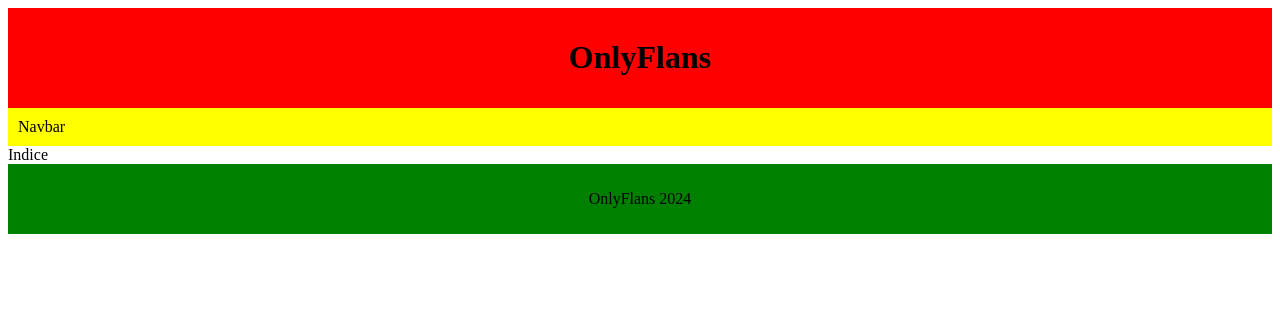
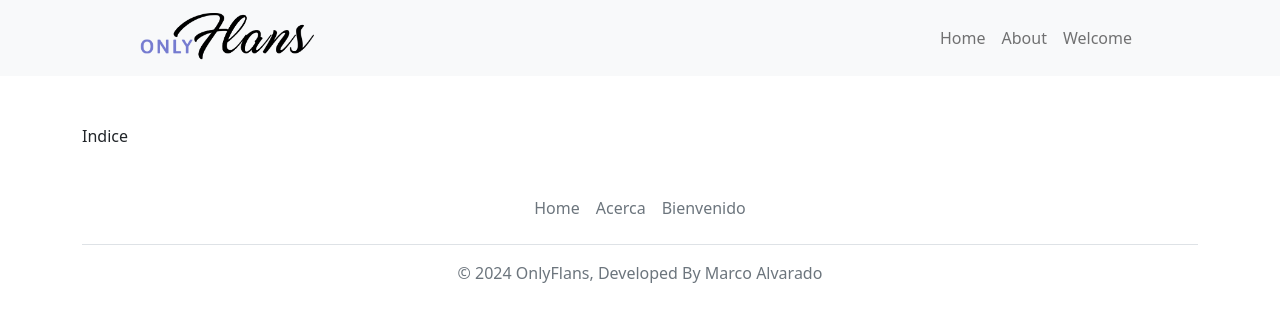
Before and after one commit to 7pixel-cl/OnlyFlans, a Django app: page / in a window 1280 px wide. Shown: the top 322 px of the page. Run offline with Django 5.2, Linux system fonts and the light colour scheme.

Commit message:
feat: integra boostrap y crea nuevos templates

```diff
--- a/onlyFlans/onlyFlans/settings.py
+++ b/onlyFlans/onlyFlans/settings.py
@@ -117,7 +117,7 @@ USE_TZ = True
 # https://docs.djangoproject.com/en/5.1/howto/static-files/
 
 STATIC_URL = "static/"
-
+STATICFILES_DIRS = [BASE_DIR / "static"]
 # Default primary key field type
 # https://docs.djangoproject.com/en/5.1/ref/settings/#default-auto-field
 
--- a/onlyFlans/onlyFlans/urls.py
+++ b/onlyFlans/onlyFlans/urls.py
@@ -21,7 +21,7 @@ from web.views import home, about, bienvenido
 
 urlpatterns = [
     path("admin/", admin.site.urls),
-    path("", home),
-    path("about/", about),
-    path("welcome/", bienvenido),
+    path("", home, name="home"),
+    path("about/", about, name="about"),
+    path("welcome/", bienvenido, name="welcome"),
 ]
--- a/onlyFlans/web/templates/base.html
+++ b/onlyFlans/web/templates/base.html
@@ -1,30 +1,34 @@
 <!DOCTYPE html>
 <html lang="en">
   <head>
-    <meta charset="UTF-8" />
-    <meta name="viewport" content="width=device-width, initial-scale=1.0" />
-    <title>OnlyFlans</title>
+    <!-- Required meta tags -->
+    <meta charset="utf-8" />
+    <meta name="viewport" content="width=device-width, initial-scale=1" />
+
+    <!-- Bootstrap CSS -->
+    <link
+      href="https://cdn.jsdelivr.net/npm/bootstrap@5.0.2/dist/css/bootstrap.min.css"
+      rel="stylesheet"
+      integrity="sha384-EVSTQN3/azprG1Anm3QDgpJLIm9Nao0Yz1ztcQTwFspd3yD65VohhpuuCOmLASjC"
+      crossorigin="anonymous"
+    />
+
+    <title>Bienvenido a onlyflans</title>
   </head>
-  <style>
-    header {
-      background-color: red;
-      padding: 10px;
-      text-align: center;
-    }
-    footer {
-      background-color: green;
-      padding: 10px;
-      text-align: center;
-    }
-  </style>
-  <header>
-    <h1>OnlyFlans</h1>
-  </header>
   <body>
-    <nav style="background-color: yellow; padding: 10px">Navbar</nav>
-    {% block content %} {% endblock %}
+    {% include 'header.html' %} {% include 'navbar.html' %}
+
+    <!-- Optional JavaScript; choose one of the two! -->
+
+    <div class="container pt-5">{% block content %} {% endblock %}</div>
+
+    {% include 'footer.html' %}
+
+    <!-- Option 1: Bootstrap Bundle with Popper -->
+    <script
+      src="https://cdn.jsdelivr.net/npm/bootstrap@5.0.2/dist/js/bootstrap.bundle.min.js"
+      integrity="sha384-MrcW6ZMFYlzcLA8Nl+NtUVF0sA7MsXsP1UyJoMp4YLEuNSfAP+JcXn/tWtIaxVXM"
+      crossorigin="anonymous"
+    ></script>
   </body>
-  <footer>
-    <p>OnlyFlans 2024</p>
-  </footer>
 </html>
--- /dev/null
+++ b/onlyFlans/web/templates/footer.html
@@ -0,0 +1,20 @@
+<div class="container">
+  <footer class="py-3 my-4">
+    <ul class="nav justify-content-center border-bottom pb-3 mb-3">
+      <li class="nav-item">
+        <a href="{% url 'home' %}" class="nav-link px-2 text-muted">Home</a>
+      </li>
+      <li class="nav-item">
+        <a href="{% url 'about' %}" class="nav-link px-2 text-muted">Acerca</a>
+      </li>
+      <li class="nav-item">
+        <a href="{% url 'welcome' %}" class="nav-link px-2 text-muted"
+          >Bienvenido</a
+        >
+      </li>
+    </ul>
+    <p class="text-center text-muted">
+      © 2024 OnlyFlans, Developed By Marco Alvarado
+    </p>
+  </footer>
+</div>
--- /dev/null
+++ b/onlyFlans/web/templates/header.html
@@ -0,0 +1,2 @@
+{% load static %}
+<header class="container"></header>
--- /dev/null
+++ b/onlyFlans/web/templates/navbar.html
@@ -0,0 +1,38 @@
+{% load static %}
+
+<nav class="navbar navbar-expand-lg navbar-light bg-light">
+  <div class="container" style="max-width: 80%">
+    <a class="navbar-brand" href="{% url 'home' %}">
+      <img
+        src="{% static 'img/OnlyFlans.png' %}"
+        alt="OnlyFlans"
+        style="height: 50px"
+        class="img-fluid"
+      />
+    </a>
+    <button
+      class="navbar-toggler"
+      type="button"
+      data-bs-toggle="collapse"
+      data-bs-target="#navbarNav"
+      aria-controls="navbarNav"
+      aria-expanded="false"
+      aria-label="Toggle navigation"
+    >
+      <span class="navbar-toggler-icon"></span>
+    </button>
+    <div class="collapse navbar-collapse" id="navbarNav">
+      <ul class="navbar-nav ms-auto">
+        <li class="nav-item">
+          <a class="nav-link" href="{% url 'home' %}">Home</a>
+        </li>
+        <li class="nav-item">
+          <a class="nav-link" href="{% url 'about' %}">About</a>
+        </li>
+        <li class="nav-item">
+          <a class="nav-link" href="{% url 'welcome' %}">Welcome</a>
+        </li>
+      </ul>
+    </div>
+  </div>
+</nav>
```
Also changed, not shown: hito2/Actividad 4 - About.png (added), hito2/Actividad 4 - Home.png (added), hito2/Actividad 4 - Welcome.png (added), onlyFlans/static/img/OnlyFlans.png (added).
